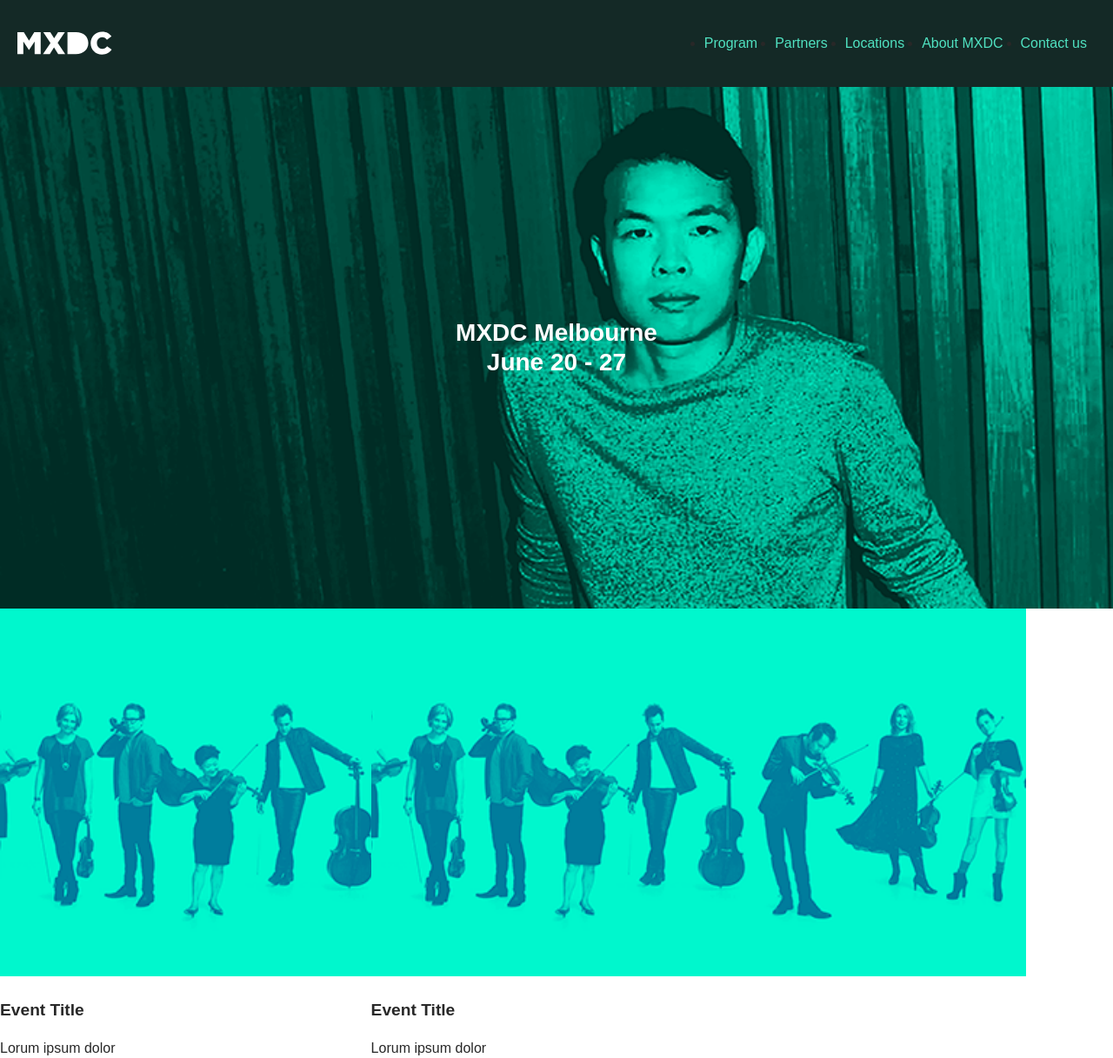
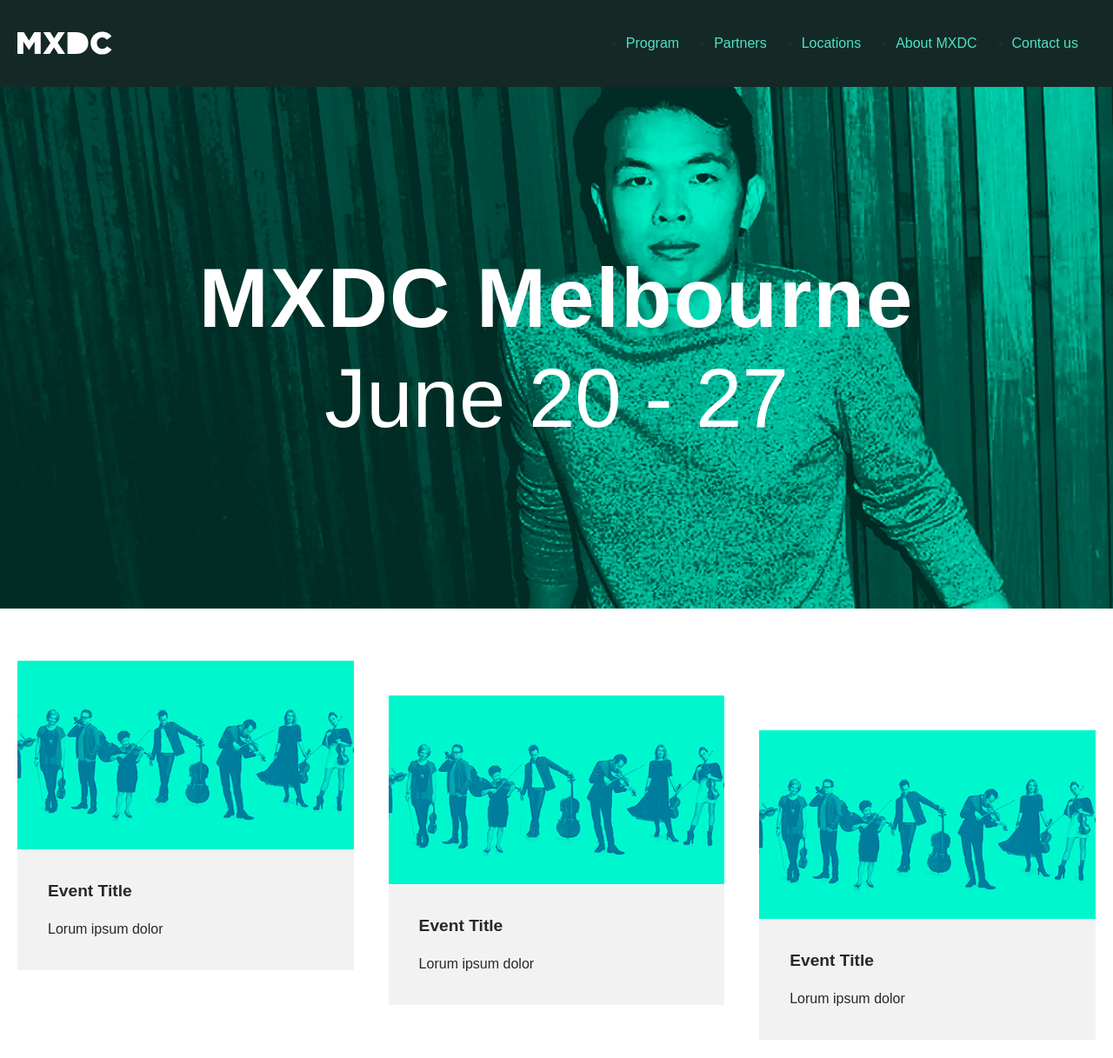
Before and after one commit to Jollus88/MXDC, a plain HTML site: page dev/index.html in a window 1280 px wide. Shown: the whole page at 87% size. Drawn offline with Linux system fonts and the light colour scheme.

Commit message:
prog -- grid design + banner complete

```diff
--- a/dev/index.html
+++ b/dev/index.html
@@ -9,12 +9,13 @@
 
 		<link rel="stylesheet" href="css/template.min.css">
 
-		<!-- <link href="https://fonts.googleapis.com/css?family=Montserrat:300,500,700" rel="stylesheet"> -->
+		<!-- <link href="https://fonts.googleapis.com/css?family=Montserrat:300,500,700,800" rel="stylesheet"> -->
 
 	</head>
 
-	<body>
-		<header>
+	<body class="home">
+		<header class="flex flex-row flex-nowrap flex-center">
+			<div class="nav-wrapper flex flex-row flex-grow">
 				<img class="logo" src="images/logo.svg" alt="MXDC" />
 				<nav class="flex flex-grow flex-row-end">
 					<ul class="flex flex-row flex-valign-center">
@@ -25,21 +26,23 @@
 						<li><a href="#">Contact us</a></li>
 					</ul>
 				</nav>
+			</div>
         </header>
 
-        <div class="content">
 		<div class="banner">
-            	<img src="images/mobile_header.png" class="banner-bg" alt="MXDC Banner"
+			<!-- <img src="images/mobile_header.png" class="banner-bg" alt="MXDC Banner"
 				srcset="images/mobile_header@2x.png 2x,
 						images/tablet_header.png 768w,
 						images/tablet_header@2x.png 768w 2x,
 						images/desktop_header.png 1200w,
 						images/desktop_header@2x.png 1200w 2x"
-                    >
+				> -->
 			<div class="text-container flex flex-center text-align-center">
-                	<h1>MXDC Melbourne<br>June 20 - 27</h1>
+				<h1><strong>MXDC Melbourne</strong><br>June 20 - 27</h1>
 			</div>
 		</div>
+		<div class="content-wrapper flex flex-row flex-nowrap flex-center">
+			<div class="content flex flex-row flex-grow">
 
 				<div class="events-container row">
 					<div class="event col-1 col-md-2 col-lg-3">
@@ -77,6 +80,25 @@
 							</div>
 						</div>
 					</div>
+
+					<div class="event col-1 col-md-2 col-lg-3">
+							<div class="event-image">
+								<!-- TODO: image srcset won't work because of multiple images of same size conditional... -->
+								<img src="images/mobile_placeholder-a.png" class="banner-bg" alt="MXDC Banner"
+								srcset="images/desktop-tablet_placeholder-a.png 768w,
+										images/desktop-tablet_placeholder-a@2x.png 768w 2x"
+								>
+							</div>
+							<div class="event-text">
+								<div class="event-title">
+									<h3>Event Title</h3>
+								</div>
+								<div class="event-description">
+									Lorum ipsum dolor
+								</div>
+							</div>
+						</div>
+				</div>
 			</div>
 		</div>
 	</body>
--- a/dev/scss/commons.scss
+++ b/dev/scss/commons.scss
@@ -6,51 +6,76 @@ header {
 	background: $header-background;
 	min-height:70px;
 	padding: 0 20px;
-	display:flex;
-	flex-flow:row nowrap;
-	align-content:center;
 	@media (min-width: $breakpt-tablet){
 		min-height:100px;
     }
-
+    .nav-wrapper{
+        max-width:$max-contentwidth;
         nav{
             ul{
                 li{
-				margin:0 10px;
+                    margin:0 20px;
                     a{
                         font-size:16px;
                         color: $color-brand-primary;
+                        transition: color 0.2s ease;
+                        &:hover{
+                            color: #FFF;
+                        }
+                    }
+                }
             }
         }
     }
 
 }
-}
+
+.content-wrapper{
 
     .content{
-	.banner{
-		height:520px;
-		background-color: $color-brand-primary;
+
+        max-width: $max-contentwidth;
+
+        .events-container{
+            .event{
+                padding:20px;
+
+                // Weird-ass requested margin offsets
+                @media (min-width: $breakpt-tablet){
+	                &:nth-child(even){
+	                	margin-top:40px;
+	                }
+                }
                 @media (min-width: $breakpt-desktop){
-			height:600px;
+					// select second event and every third event after
+					&:nth-child(3n+2){
+						margin-top:40px;
 					}
-		position:relative;
-		overflow:hidden;
+					// select third event and every third event after
+					&:nth-child(3n+3){
+						margin-top:80px;
+					}
+				}
+				// /////
+
+
+                .event-image{
                     img{
                         width:100%;
                         display:block;
-			position:absolute;
-			top:0;
-			left:0;
                     }
-		.text-container{
-			color:#FFF;
-			position:absolute;
-			top:0;
-			left:0;
-			width:100%;
-			height:100%;
-
+                }
+                .event-text{
+                    background-color: #f2f2f2;
+                    padding:15px;
+                    @media (min-width: $breakpt-tablet){
+                        padding:35px;
+                    }
+                    .event-title *{
+                        margin-top:0;
                     }
                 }
             }
+        }
+    }
+}
--- a/dev/scss/grid.scss
+++ b/dev/scss/grid.scss
@@ -90,8 +90,6 @@ body {
 	&-center {
 		justify-content:center;
 		align-items:center;
-		flex-direction:column;
-		height: 100%;
 	}
 
 	&-valign-center {
--- a/dev/scss/template/_all.scss
+++ b/dev/scss/template/_all.scss
@@ -1 +1 @@
-// @import "home.scss";
+@import "home.scss";
--- a/dev/scss/template/home.scss
+++ b/dev/scss/template/home.scss
@@ -1,2 +1,48 @@
 /*******************************/
 /* HOMEPAGE TEMPLATE */
+
+.home{
+	.banner{
+		height:520px;
+		background: url(../images/desktop_header.png) center / cover no-repeat #50e2c1;
+		margin-bottom:40px;
+		@media (min-width: $breakpt-tablet){
+			background-image: url(../images/tablet_header.png);
+		}
+		@media (min-width: $breakpt-desktop){
+			background-image: url(../images/desktop_header.png);
+			height:600px;
+		}
+		position:relative;
+		overflow:hidden;
+
+		img{
+			width:100%;
+			display:block;
+			position:absolute;
+			top:0;
+			left:0;
+		}
+		.text-container{
+			color:#FFF;
+			position:absolute;
+			top:0;
+			left:0;
+			width:100%;
+			height:100%;
+		}
+
+
+		h1{
+            font-size:46px;
+            font-weight:400;
+            strong{
+                font-weight:800;
+                letter-spacing:2px;
+            }
+			@media (min-width: $breakpt-tablet){
+                font-size:78px;
+			}
+		}
+	}
+}
--- a/dev/scss/variables.scss
+++ b/dev/scss/variables.scss
@@ -3,6 +3,7 @@
 
 
 /* Page size */
+$max-contentwidth: 1280px;
 
 /* Colours */
 $header-background: #142926;
```
Also changed, not shown: dev/css/template.min.css, 1 other file. Lines whose indentation alone changed are shown as unchanged.
